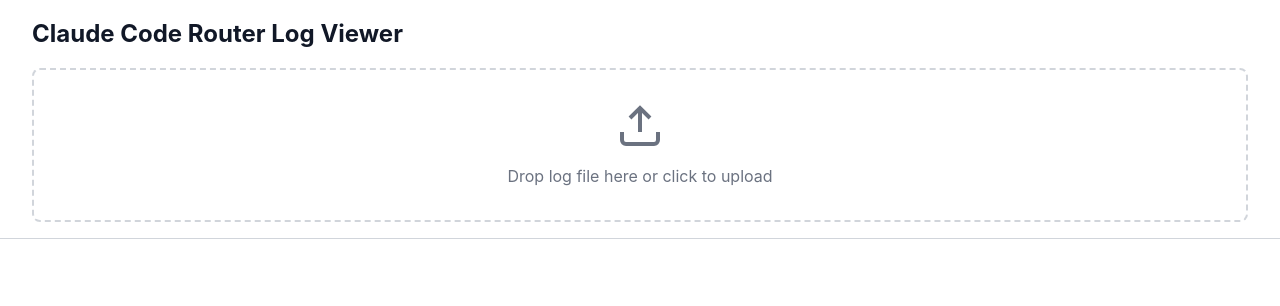
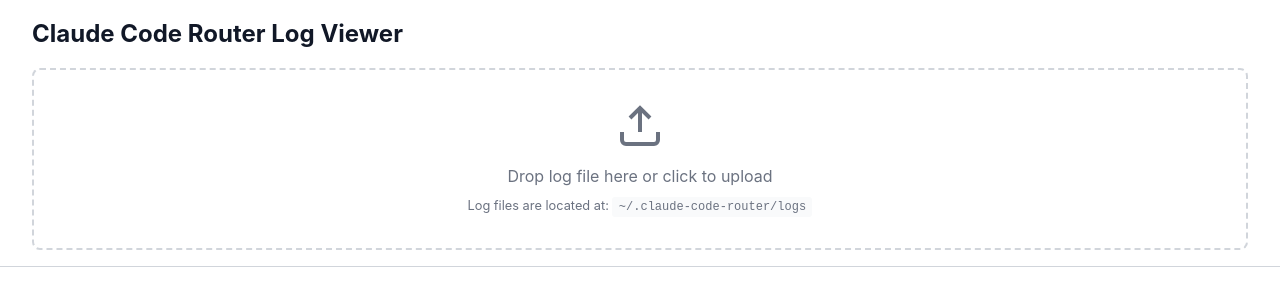
Before and after one commit to allxiao/claude-code-router-log-visualizer, a website: page src/public/index.html in a window 1280 px wide. Drawn offline with nearby package versions, Linux system fonts and the light colour scheme.

Commit message:
Show hints on where to find the logs

```diff
--- a/src/public/css/styles.css
+++ b/src/public/css/styles.css
@@ -77,6 +77,32 @@
 
 .upload-label p {
   color: var(--text-secondary);
+}
+
+.log-path-hint {
+  font-size: 0.8rem;
+  color: var(--text-secondary);
+  margin-top: 0.5rem;
+}
+
+.log-path-hint code {
+  background: var(--bg-gray);
+  padding: 0.2rem 0.4rem;
+  border-radius: 3px;
+  font-family: 'Courier New', monospace;
+  font-size: 0.75rem;
+  user-select: all;
+}
+
+.log-path-hint.mini {
+  font-size: 0.7rem;
+  margin-left: 0.5rem;
+  opacity: 0.8;
+}
+
+.log-path-hint.mini .log-path {
+  background: transparent;
+  padding: 0;
 }
 
 /* Content Wrapper */
--- a/src/public/index.html
+++ b/src/public/index.html
@@ -26,6 +26,7 @@
                 <line x1="12" y1="3" x2="12" y2="15"></line>
               </svg>
               <span>Drop log file here or click to upload</span>
+              <span class="log-path-hint mini">(<span class="log-path"></span>)</span>
             </label>
           </div>
         </div>
@@ -50,6 +51,7 @@
               <line x1="12" y1="3" x2="12" y2="15"></line>
             </svg>
             <p>Drop log file here or click to upload</p>
+            <p class="log-path-hint">Log files are located at: <code class="log-path"></code></p>
           </label>
         </div>
       </header>
--- a/src/public/js/app.js
+++ b/src/public/js/app.js
@@ -10,6 +10,31 @@
     this.initBackButton();
     this.initVisibilityHandler();
     this.initHistoryHandler();
+    this.initLogPathHint();
+  }
+
+  initLogPathHint() {
+    // Detect OS and resolve the log path
+    const logPath = this.getLogPath();
+
+    // Update all log path elements
+    document.querySelectorAll('.log-path').forEach(el => {
+      el.textContent = logPath;
+    });
+  }
+
+  getLogPath() {
+    const platform = navigator.platform.toLowerCase();
+    const userAgent = navigator.userAgent.toLowerCase();
+
+    // Detect Windows
+    if (platform.includes('win') || userAgent.includes('windows')) {
+      // Windows: %USERPROFILE%\.claude-code-router\logs
+      return '%USERPROFILE%\\.claude-code-router\\logs';
+    }
+
+    // Detect macOS or Linux (both use ~/.claude-code-router/logs)
+    return '~/.claude-code-router/logs';
   }
 
   initBackButton() {
```
